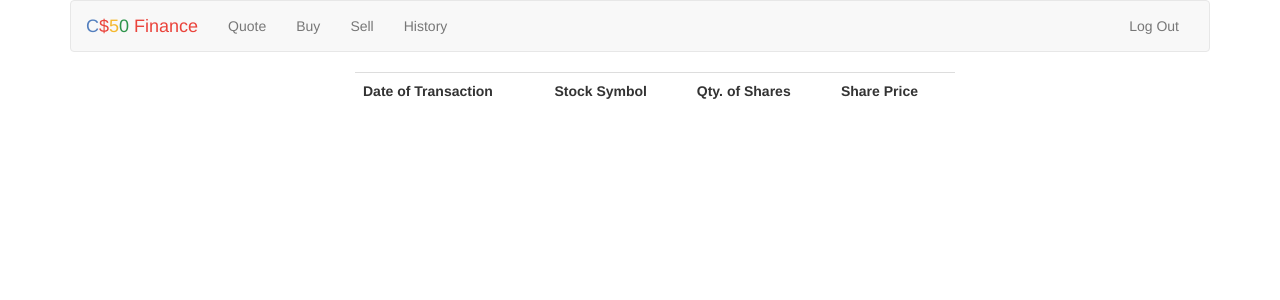
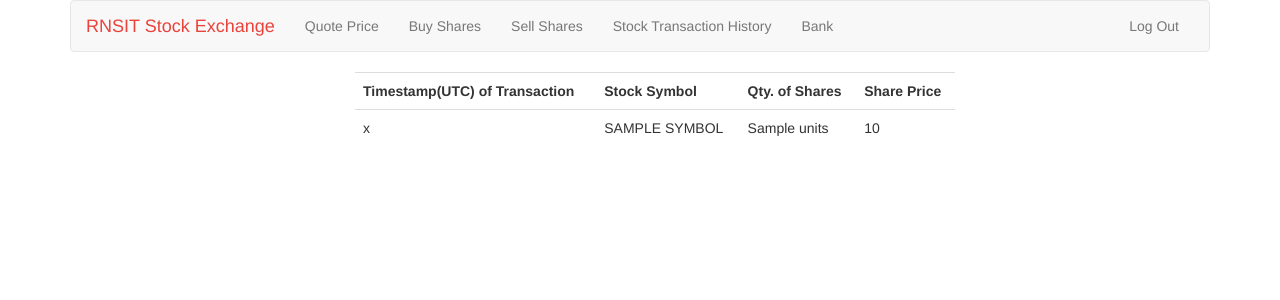
Before and after one commit to G-Aswin/Stock-Trading-Management, a Flask app: page /history in a window 1280 px wide. Shown: the top 300 px of the page. Run offline with Flask 2, Linux system fonts and the light colour scheme; the visitor is signed in with stand-in values (Sample User, id 1); a database or web service that is not in the repository returns one stand-in record (values such as "Sample title"); lists and menus that the app fills with data are empty; some libraries are stand-ins or nearby versions.

Commit message:
Sell and Transactions work properly

```diff
--- a/app.py
+++ b/app.py
@@ -116,9 +116,8 @@ def buy():
 
         dt = datetime.datetime.now(datetime.timezone.utc)
         # add transaction to transaction database
-        add_transaction = db.execute("INSERT INTO stock_transactions (cost, tstamp, symbol, units, unique_id) VALUES (%s, %s, %s, %s, %s)",
+        db.execute("INSERT INTO stock_transactions (cost, tstamp, symbol, units, unique_id) VALUES (%s, %s, %s, %s, %s)",
             (quote['price'], dt, request.form.get("stock"), request.form.get("shares"), session["unique_id"]))
-
         dbcon.commit()
 
         # pull number of shares of symbol in portfolio
@@ -151,14 +150,38 @@ def buy():
     else:
         return render_template("buy.html")
 
+
+
+@app.route("/bank")
+@login_required
+def bank():
+    # stock_trans = []
+    # db.execute("SELECT symbol, cost, tstamp, units from stock_transactions where unique_id = %s", (session["unique_id"],))
+    # for record in db:
+    #     currrecord = {"symbol" : record[0], "cost": record[1], "tstamp" : record[2], "units" : record[3]}
+    #     stock_trans.append(currrecord)
+
+    # print(stock_trans)
+    # if not stock_trans:
+    #     return apology("no transaction found")
+
+    # return render_template("history.html", stock_trans=stock_trans)
+    return apology("This feature is yet to be finished", "Sorry!")
+
 @app.route("/history")
 @login_required
 def history():
-    user_id = session["user_id"]
-    portfolios = db.execute("SELECT Symbol, Shares, Price, Transacted from history where id = ?", session["user_id"])
+    stock_trans = []
+    db.execute("SELECT symbol, cost, tstamp, units from stock_transactions where unique_id = %s", (session["unique_id"],))
+    for record in db:
+        currrecord = {"symbol" : record[0], "cost": record[1], "tstamp" : record[2], "units" : record[3]}
+        stock_trans.append(currrecord)
 
-    return render_template("history.html", portfolios=portfolios)
-    return apology("TODO")
+    print(stock_trans)
+    if not stock_trans:
+        return apology("no transaction found")
+
+    return render_template("history.html", stock_trans=stock_trans)
 
 @app.route("/login", methods=["GET", "POST"])
 def login():
@@ -315,38 +338,49 @@ def register():
 @login_required
 def sell():
     """Sell shares of stock"""
-    # stocks = db.execute("SELECT distinct(stock) from purchase where user_id = ?", session["user_id"])
+    stocks = []
+    db.execute("SELECT distinct(stock_symbol) from portfolio where unique_id = %s", (session["unique_id"],))
+    for record in db:
+        stocks.append(record[0])
 
-    # if request.method == "POST":
-    #     symbol = request.form.get("symbol")
-    #     shares = request.form.get("shares")
-    #     shares = int(shares)
+    if request.method == "POST":
+        symbol = request.form.get("stock")
+        shares = request.form.get("shares")
+        shares = int(shares)
 
-    #     print("Recieved symbol : ", symbol)
-    #     print("Recieved shares : ", shares)
+        print("Recieved symbol : ", symbol)
+        print("Recieved shares : ", shares)
 
-    #     no_of_shares = db.execute("SELECT sum(stock_count) from purchase where user_id = ? and stock = ?", session["user_id"], symbol)
-    #     no_of_shares = no_of_shares[0]['sum(stock_count)']
-    #     print(no_of_shares)
+        db.execute("SELECT units_holding from portfolio where unique_id = %s and stock_symbol = %s", (session["unique_id"], symbol))
+        no_of_shares = None
+        for record in db:
+            no_of_shares = record[0]
 
-    #     data_recieved = lookup(symbol)
-    #     # store the price information of the required stock
-    #     latest_price = data_recieved["price"]
-    #     latest_price = float(latest_price)
+        print(no_of_shares)
+        if not symbol:
+            return apology("must provide symbol", 403)
+        if shares > no_of_shares:
+            return apology("The user does not own that many shares of the stock")
 
-    #     if not symbol:
-    #         return apology("must provide symbol", 403)
-    #     if shares > no_of_shares:
-    #         return apology("The user does not own that many shares of the stock")
+        data_recieved = lookup(symbol)
+        # store the price information of the required stock
+        latest_price = data_recieved["price"]
+        latest_price = float(latest_price)
 
-    #     updating = db.execute("UPDATE users set cash = cash + ? where id = ?", shares * latest_price, session["user_id"])
-    #     shareupdate = db.execute("UPDATE purchase set stock_count = stock_count - ? where user_id = ?", shares, session["user_id"])
-    #     currentDateTime = datetime.datetime.now()
 
-    #     insert_history = db.execute("insert into history(id, Symbol, Shares, Price, Transacted) VALUES (?, ?, ?, ?, ?)",
-    #                                 session["user_id"], symbol, shares, latest_price, currentDateTime)
-    #     return redirect("/")
-    stocks = {}
+        db.execute("UPDATE user_data set total_cash = total_cash + %s where unique_id = %s", (shares * latest_price, session["unique_id"]))
+        dbcon.commit()
+
+        db.execute("UPDATE portfolio set units_holding = units_holding - %s where unique_id = %s and stock_symbol = %s", (shares, session["unique_id"], symbol))
+        dbcon.commit()
+
+        dt = datetime.datetime.now(datetime.timezone.utc)
+        db.execute("INSERT INTO stock_transactions (cost, tstamp, symbol, units, unique_id) VALUES (%s, %s, %s, %s, %s)",
+            (latest_price, dt, symbol, -1*shares, session["unique_id"]))
+        dbcon.commit()
+
+        return redirect("/")
+
     return render_template("sell.html", stocks=stocks)
 
 
--- a/templates/history.html
+++ b/templates/history.html
@@ -8,17 +8,17 @@
     <div class="container">
         <table class="table">
             <tr>
-                <th>Date of Transaction</th>
+                <th>Timestamp(UTC) of Transaction</th>
                 <th>Stock Symbol</th>
                 <th>Qty. of Shares</th>
                 <th>Share Price</th>
             </tr>
-            {% for stock in stocks %}
+            {% for stock in stock_trans %}
                 <tr>
-                    <td>{{ stock['date'] }}</td>
-                    <td>{{ stock['stock'].upper() }}</td>
-                    <td>{{ stock['quantity'] }}</td>
-                    <td>{{ usd(stock['price']) }}</td>
+                    <td>{{ stock['tstamp'] }}</td>
+                    <td>{{ stock['symbol'].upper() }}</td>
+                    <td>{{ stock['units'] }}</td>
+                    <td>{{ stock['cost'] }}</td>
                 </tr>
             {% endfor %}
         </table>
--- a/templates/layout.html
+++ b/templates/layout.html
@@ -33,15 +33,17 @@
                             <span class="icon-bar"></span>
                             <span class="icon-bar"></span>
                         </button>
-                        <a class="navbar-brand" href="{{ url_for('index') }}"><span class="blue">C</span><span class="red">$</span><span class="yellow">5</span><span class="green">0</span> <span class="red">Finance</span></a>
+                        <a class="navbar-brand" href="{{ url_for('index') }}"><span class="red">RNSIT Stock Exchange</span></a>
                     </div>
                     <div class="collapse navbar-collapse" id="navbar">
-                        {% if session.user_id %}
+                        {% if session.unique_id %}
                             <ul class="nav navbar-nav">
-                                <li><a href="{{ url_for('quote') }}">Quote</a></li>
-                                <li><a href="{{ url_for('buy') }}">Buy</a></li>
-                                <li><a href="{{ url_for('sell') }}">Sell</a></li>
-                                <li><a href="{{ url_for('history') }}">History</a></li>
+                                <li><a href="{{ url_for('quote') }}">Quote Price</a></li>
+                                <li><a href="{{ url_for('buy') }}">Buy Shares</a></li>
+                                <li><a href="{{ url_for('sell') }}">Sell Shares</a></li>
+                                <li><a href="{{ url_for('history') }}">Stock Transaction History</a></li>
+                                <li><a href="{{ url_for('bank') }}">Bank</a></li>
+
                             </ul>
                             <ul class="nav navbar-nav navbar-right">
                                 <li><a href="{{ url_for('logout') }}">Log Out</a></li>
--- a/templates/sell.html
+++ b/templates/sell.html
@@ -10,7 +10,7 @@
             <div class="form-group">
                 <select name="stock">
                     {% for stock in stocks %}
-                        <option value="{{ stock['stock'] }}">{{ stock['stock'].upper() }}</option>
+                        <option value="{{ stock }}">{{ stock.upper() }}</option>
                     {% endfor %}
                 </select>
             </div>
```
